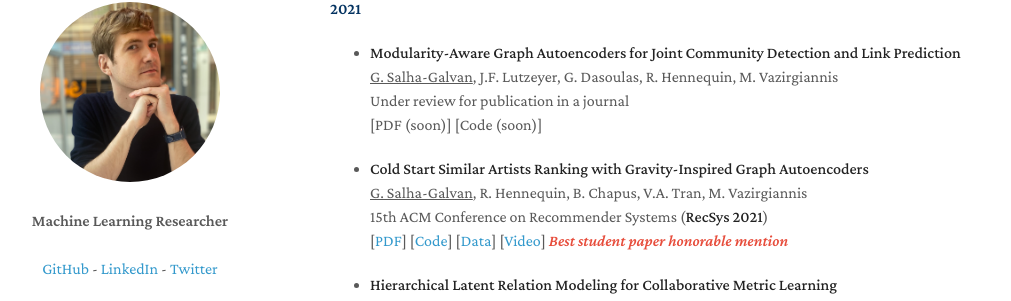
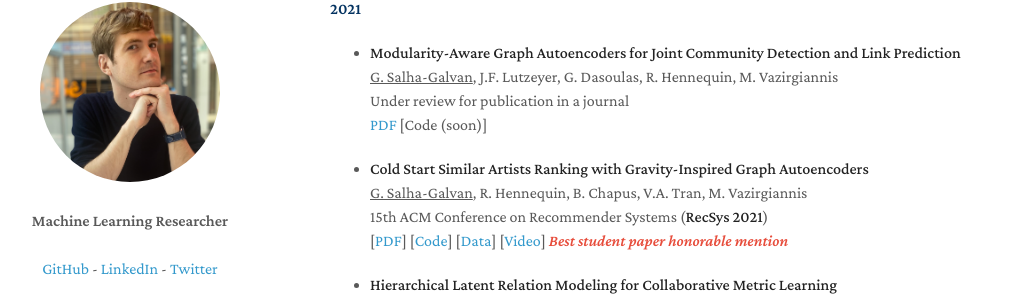
Before and after one commit to GuillaumeSalhaGalvan/GuillaumeSalhaGalvan.github.io, a Jekyll site: the page built from index.md, in a window 1280 px wide and 900 px high, scrolled down 747 px. Shown: the part 144-445 px from the top of the window, without its empty margins (140-1151 px from the left). Built offline with Jekyll 4.4.1, drawn with Linux system fonts in a browser that asks for light colours; our own code applies the rules of GitHub Pages for plain Markdown files; a script that is not in the unit is left out.

Commit message:
Update index.md

```diff
--- a/index.md
+++ b/index.md
@@ -37,7 +37,7 @@ See me also on **[Google Scholar](https://scholar.google.fr/citations?hl=fr&auth
 
 - **Modularity-Aware Graph Autoencoders for Joint Community Detection and Link Prediction**<br>
  <ins>G. Salha-Galvan</ins>, J.F. Lutzeyer, G. Dasoulas, R. Hennequin,  M. Vazirgiannis <br>
- Under review for publication in a journal <br> [PDF (soon)] [Code (soon)]
+ Under review for publication in a journal <br> [PDF](https://arxiv.org/pdf/2202.00961.pdf) [Code (soon)]
 
 - **Cold Start Similar Artists Ranking with Gravity-Inspired Graph Autoencoders** <br>
 <ins>G. Salha-Galvan</ins>, R. Hennequin, B. Chapus, V.A. Tran, M. Vazirgiannis <br>
```
